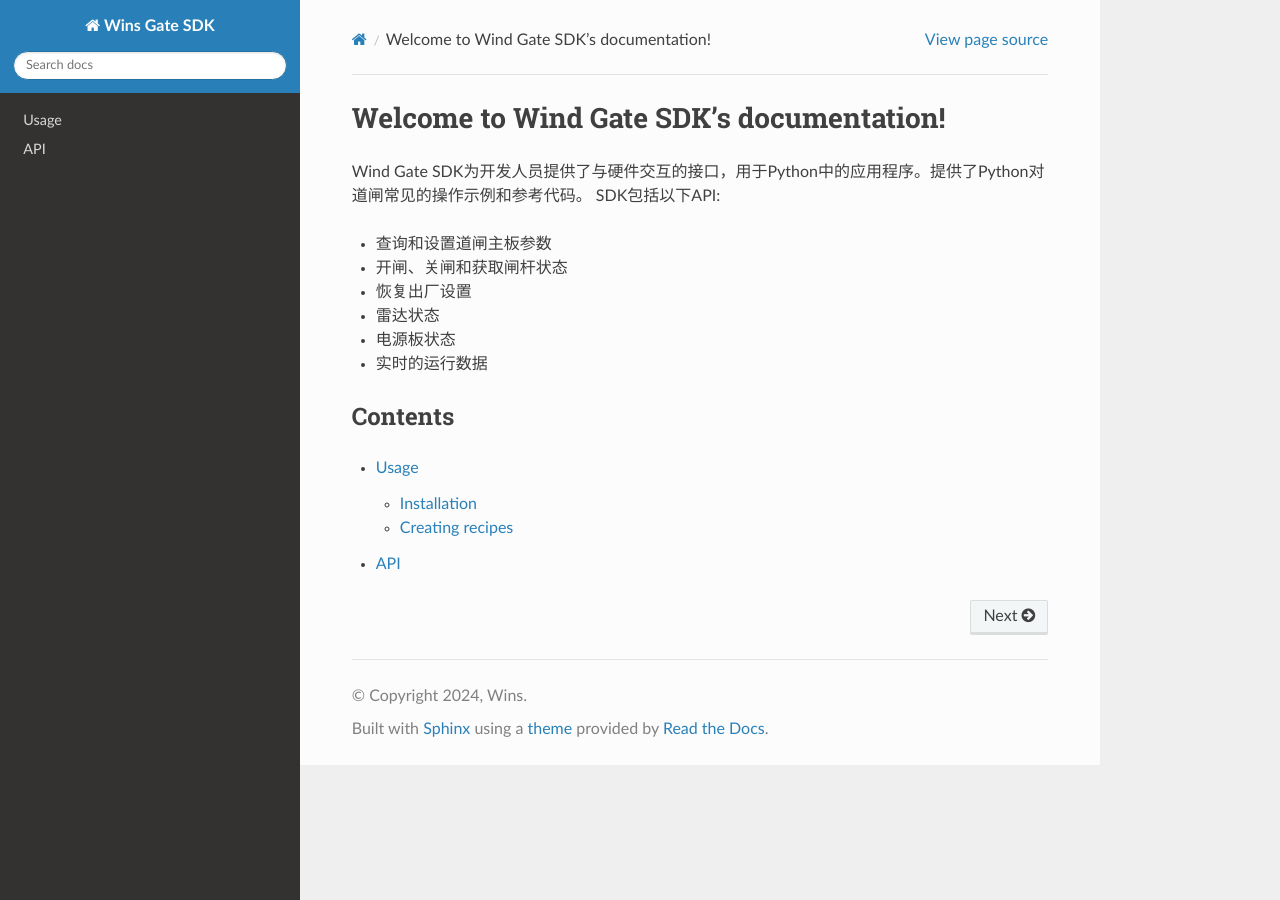
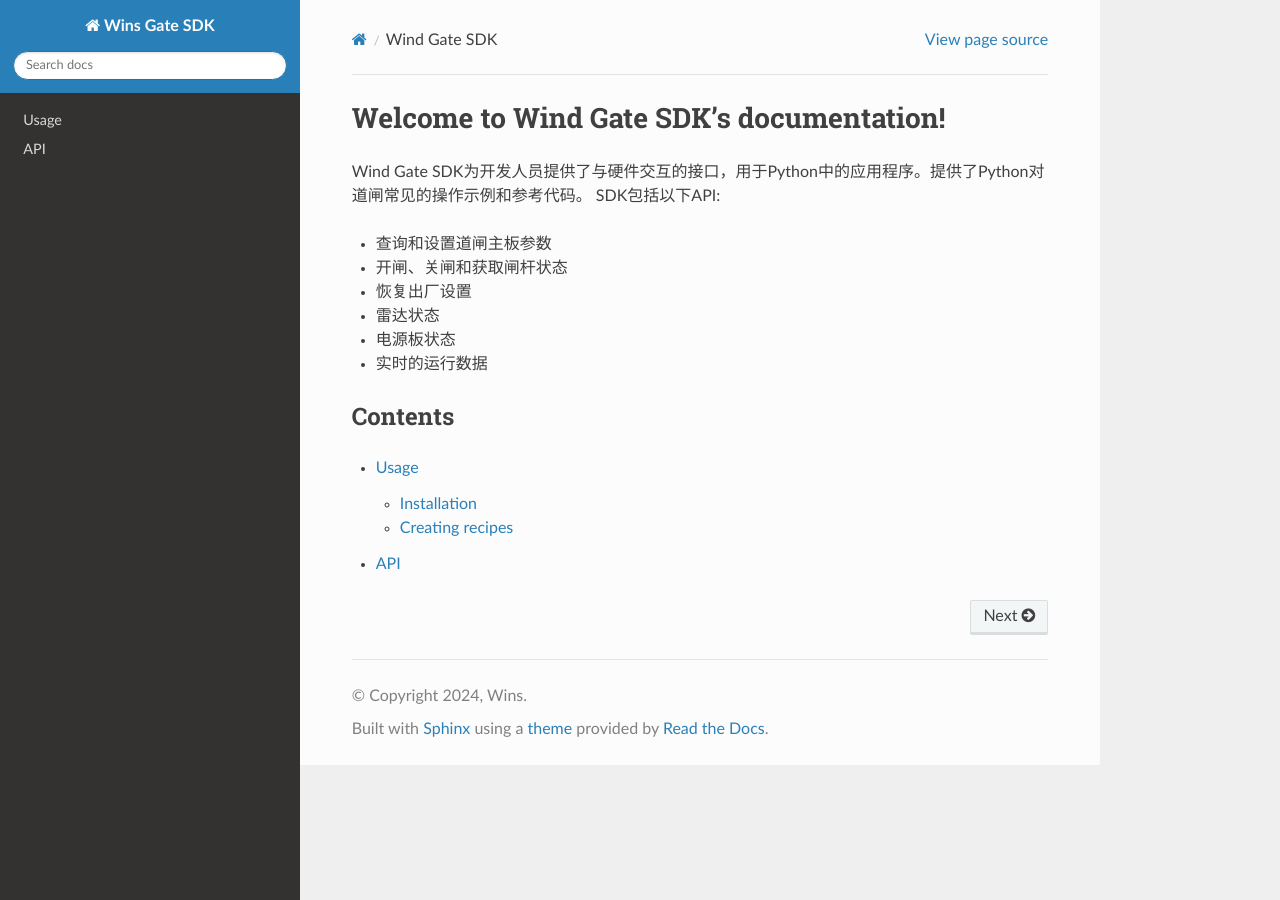
Before and after one commit to yejunzhou/wgsdoc, a Sphinx documentation site: the page built from docs/source/index.rst, in a window 1280 px wide. Built offline with Sphinx 7.4.7 and the Read the Docs theme 3.1.0, drawn with Linux system fonts in a browser that asks for light colours; some of the changed lines change nothing that is shown.

Commit message:
修改index，增加说明

```diff
--- a/docs/source/index.rst
+++ b/docs/source/index.rst
@@ -1,3 +1,5 @@
+.. title:: Wind Gate SDK
+
 Welcome to Wind Gate SDK's documentation!
 =========================================
 
```
